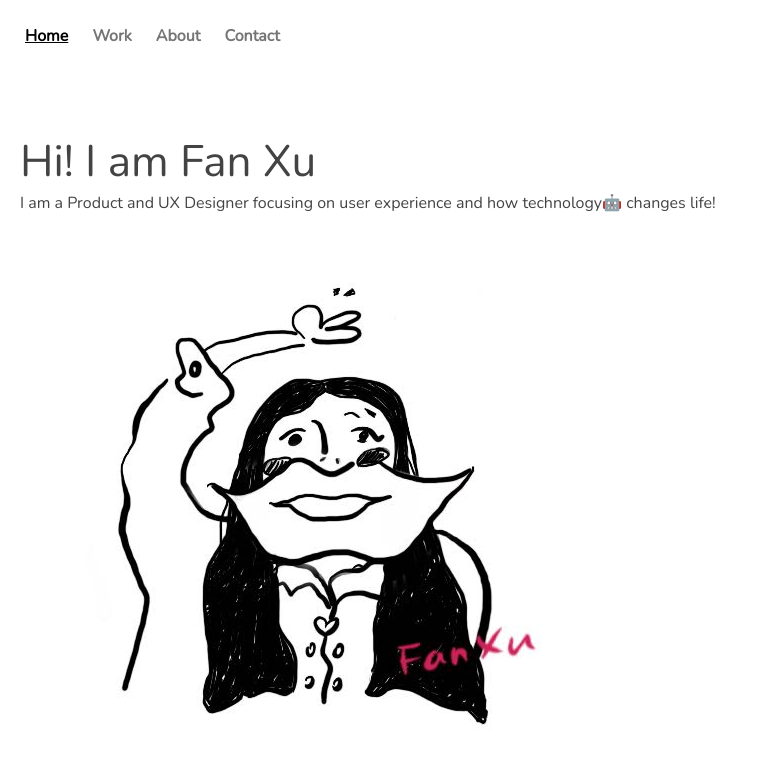
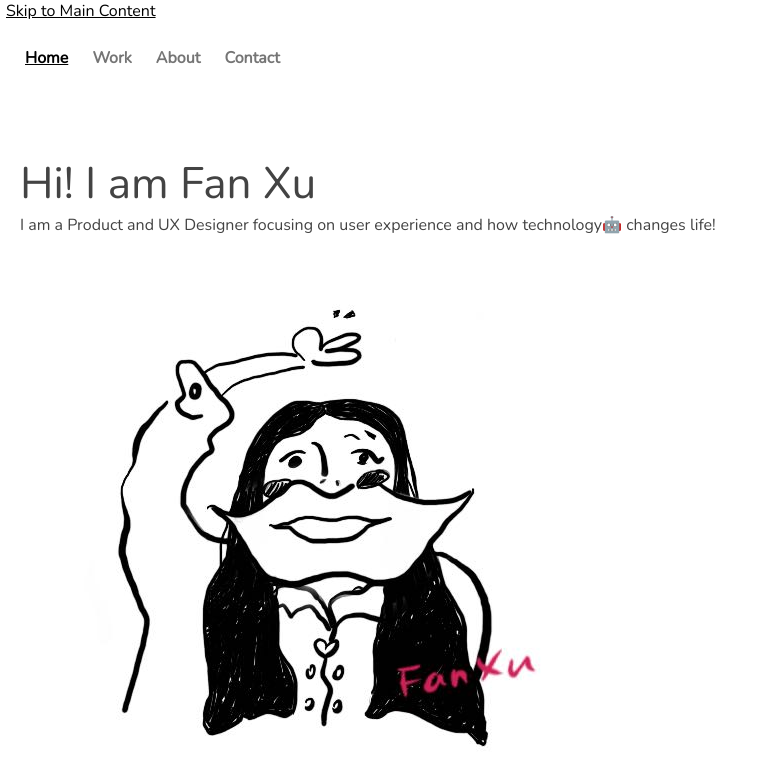
Before and after one commit to fanxuu/mobile, a plain HTML site: page index.html in a window 1280 px wide. Shown: the top 777 px of the page, without its empty margins (0-771 px from the left). Drawn offline with nearby package versions, Linux system fonts and the light colour scheme.

Commit message:
Update style.css

```diff
--- a/css/style.css
+++ b/css/style.css
@@ -44,11 +44,6 @@ a.skip{
     background: white;
     left: 0;
     padding: 6px;
-    position: absolute;
-    top: -40px;
-    -webkit-transition: top 1s ease-out;
-    transition: top 1s ease-out;
-    z-index: 1;
     color:black;
 }
 
```
